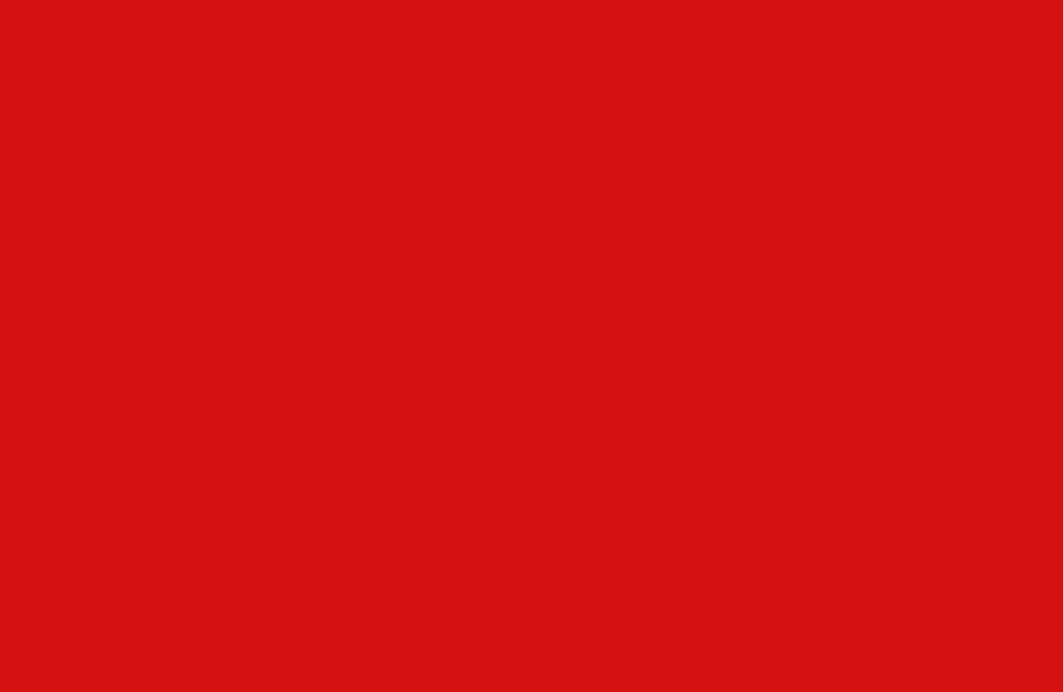
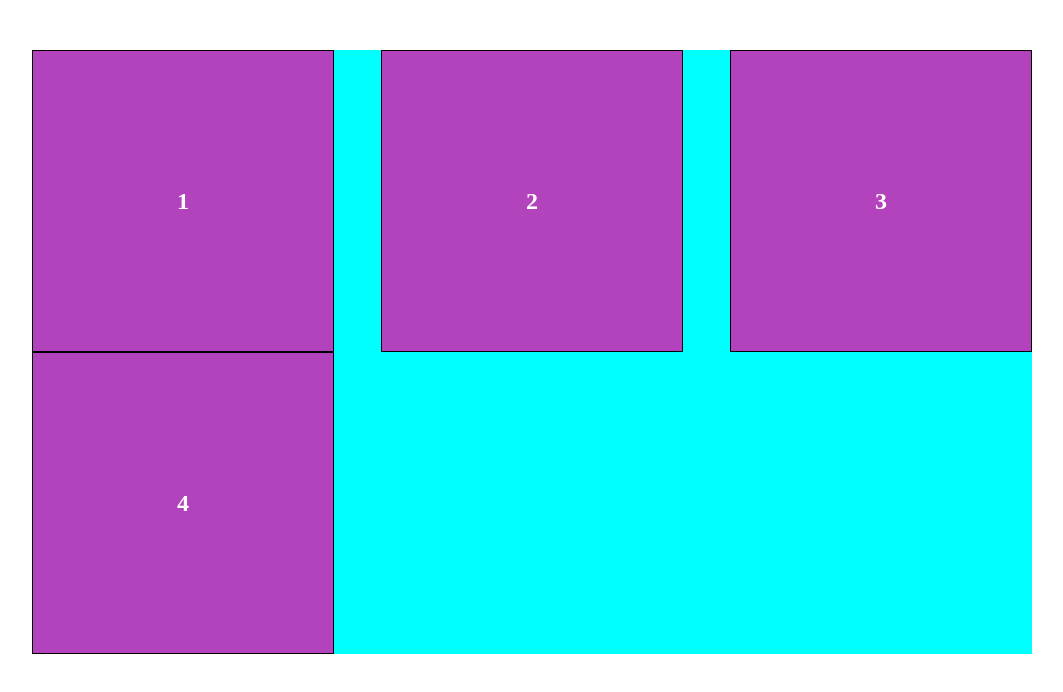
Before and after one commit to Luka85/CSS-Flexbox, a plain HTML site: page index.html in a window 1280 px wide. Shown: the whole page, without its empty margins (108-1171 px from the left). Drawn offline with Linux system fonts and the light colour scheme.

Commit message:
add index.html and style.css file

```diff
--- a/index.html
+++ b/index.html
@@ -6,5 +6,20 @@
     <link rel="stylesheet" href="style.css" />
     <title>CSS Flexbox</title>
   </head>
-  <body></body>
+  <body>
+    <div class="parent">
+      <div class="children child1">
+        <h2>1</h2>
+      </div>
+      <div class="children child2">
+        <h2>2</h2>
+      </div>
+      <div class="children child3">
+        <h2>3</h2>
+      </div>
+      <div class="children child4">
+        <h2>4</h2>
+      </div>
+    </div>
+  </body>
 </html>
--- a/style.css
+++ b/style.css
@@ -1,3 +1,36 @@
-body {
-  background-color: #d61111;
+.parent {
+  width: 1000px;
+  /* height: 1000px; */
+  background-color: aqua;
+  margin: 50px auto;
+  display: flex;
+  justify-content: space-between;
+  /* align-items: center; */
+  flex-wrap: wrap;
 }
+
+.children {
+  width: 300px;
+  height: 300px;
+  background-color: rgb(179, 67, 189);
+  color: white;
+  border: 1px solid #000;
+  display: flex;
+  justify-content: center;
+  align-items: center;
+}
+/* .child1 {
+  order: 1;
+  align-self: flex-end;
+  flex-grow: 1;
+}
+.child2 {
+  order: 2;
+  align-self: center;
+  flex-grow: 7;
+}
+.child3 {
+  order: 3;
+
+  flex-grow: 1;
+} */
```
